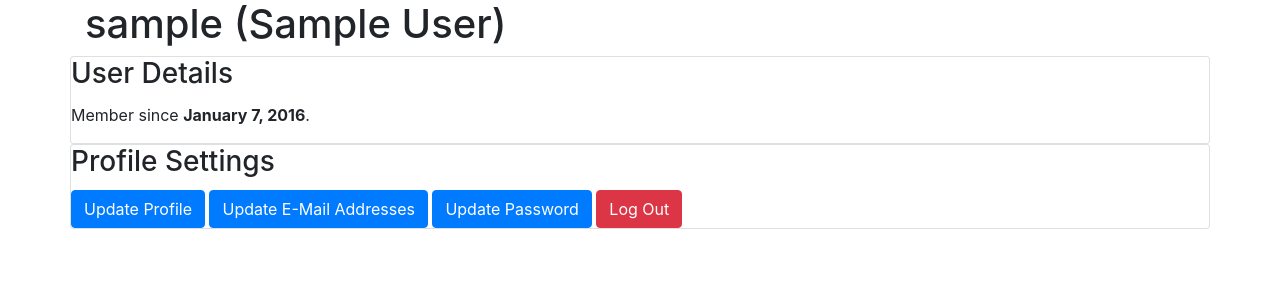
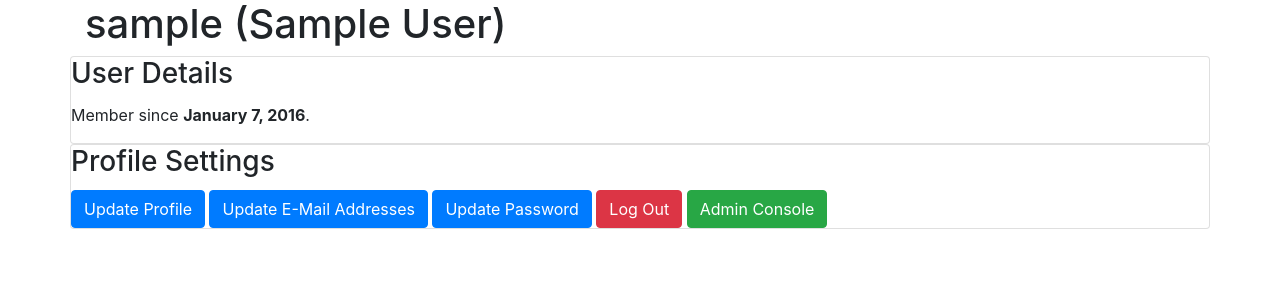
Before and after one commit to EricZaporzan/compare, a Django app: template compare/templates/users/user_detail.html in a window 1280 px wide. Shown: the part 56-356 px from the top of the page. Run offline with Django 3.2, Linux system fonts and the light colour scheme; the template is opened without the code that fills it: values that come from a table or form of the project are taken from there, others are empty; the visitor is signed in with stand-in values (Sample User, id 1); data comes from the database, SQL or seed files in the repository; parts of the project's set-up code (start-up, migrations or seed data) failed here and were passed over; some libraries are stand-ins or nearby versions.

Commit message:
Staff users will now see a link to the admin page when viewing their own profile.

```diff
--- a/compare/templates/users/user_detail.html
+++ b/compare/templates/users/user_detail.html
@@ -23,6 +23,9 @@
       <a class="btn btn-primary" href="{% url 'account_email' %}">Update E-Mail Addresses</a>
       <a class="btn btn-primary" href="{% url 'account_set_password' %}">Update Password</a>
       <a class="btn btn-danger" href="{% url 'account_logout' %}">Log Out</a>
+      {% if request.user.is_staff %}
+      <a class="btn btn-success" href="{% url 'admin:index' %}">Admin Console</a>
+      {% endif %}
     </div>
   </div>
 </div>
```
